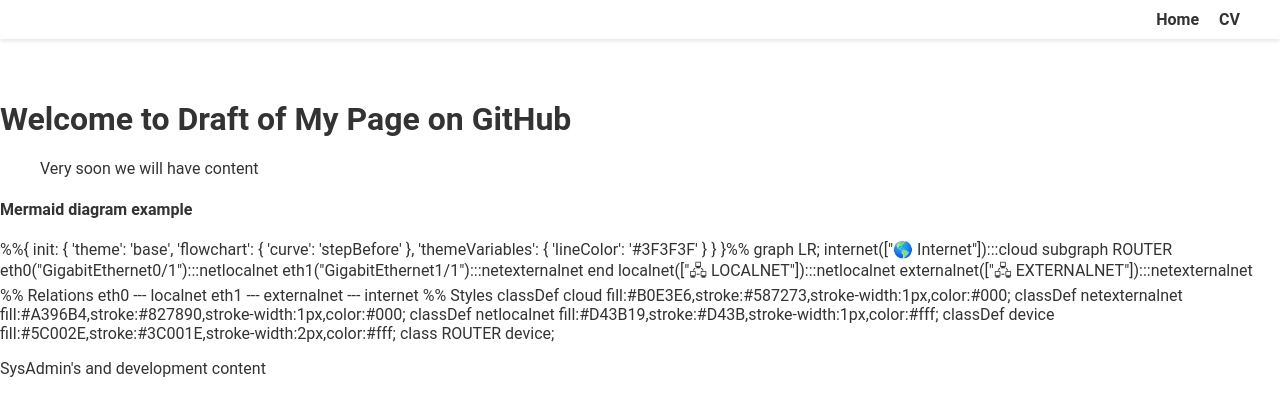
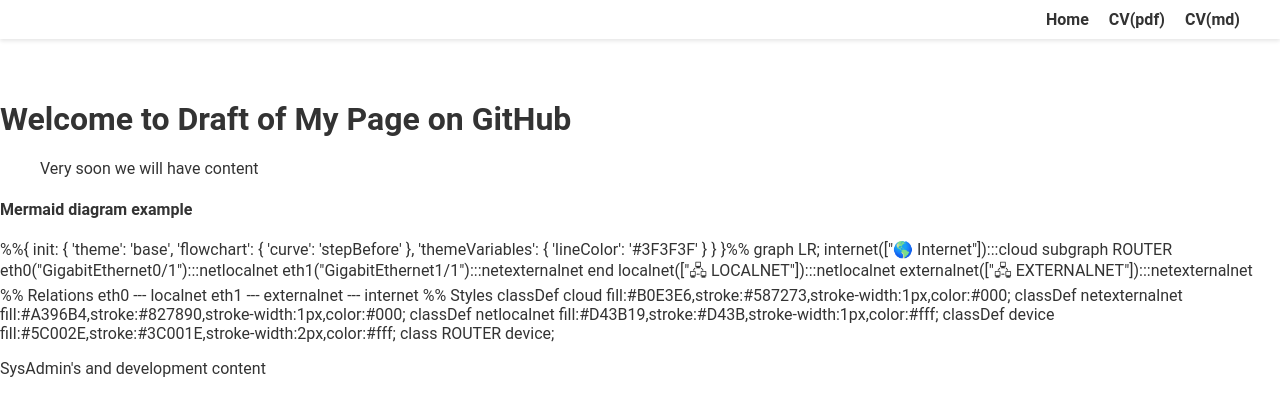
Before and after one commit to afabriciog/afabriciog.github.io, a plain HTML site: page index.html in a window 1280 px wide. Drawn offline with Linux system fonts and the light colour scheme; a script that the page names is missing.

Commit message:
Fix links

```diff
--- a/index.html
+++ b/index.html
@@ -12,7 +12,8 @@
         <nav>
             <ul>
                 <li><a href="#">Home</a></li>
-                <li><a href="https://github.com/afabriciog/afabriciog.github.io/blob/main/CV.md">CV</a></li>
+                <li><a target="_blank" href="https://github.com/afabriciog/afabriciog.github.io/blob/main/CV.pdf">CV(pdf)</a></li>
+                <li><a target="_blank" href="https://github.com/afabriciog/afabriciog.github.io/blob/main/CV.md">CV(md)</a></li>
             </ul>
         </nav>
     </header>
```
